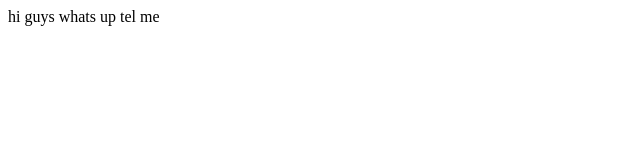
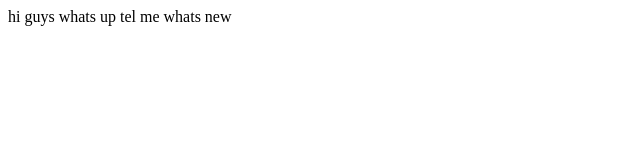
Before and after one commit to patilpoo/Gitproject, a plain HTML site: page WebContent/WEB-INF/index.html in a window 1280 px wide. Shown: the full height of the page, 0-640 px from the left. Drawn offline with Linux system fonts and the light colour scheme.

Commit message:
poo 4th commit

```diff
--- a/WebContent/WEB-INF/index.html
+++ b/WebContent/WEB-INF/index.html
@@ -8,5 +8,6 @@
 hi guys
 whats up
 tel me
+whats new
 </body>
 </html>
```
